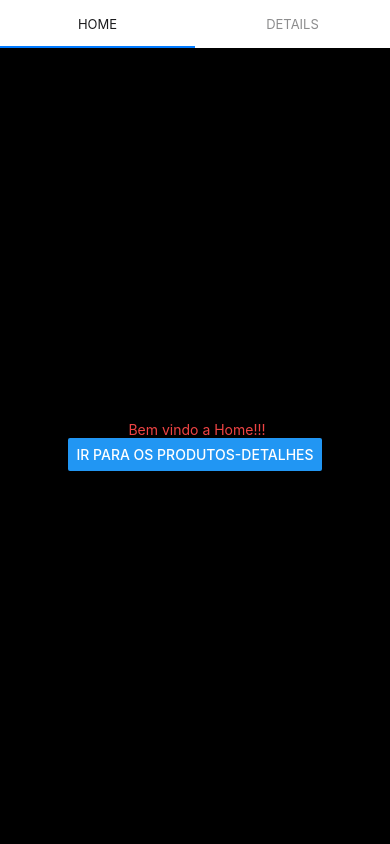
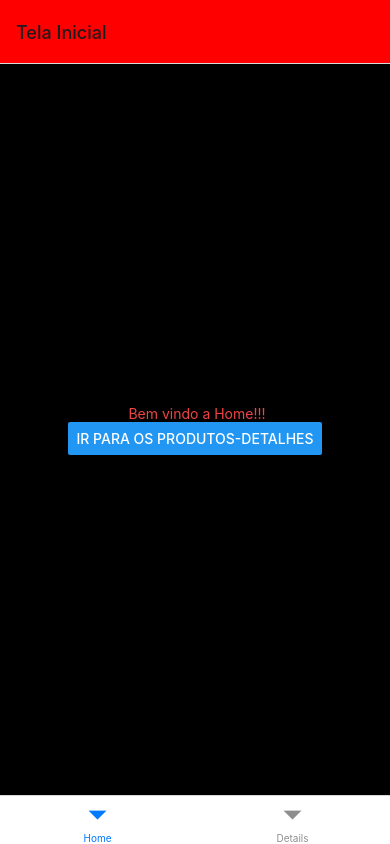
Before and after one commit to RianLimeira/App-React, a React Native app: screen / in a window 390 px wide. Built offline with nearby package versions, Linux system fonts and the light colour scheme.

Commit message:
telas buttom

```diff
--- a/App.js
+++ b/App.js
@@ -2,6 +2,7 @@ import { NavigationContainer } from "@react-navigation/native";
 import StackRouter from "./src/routes/stack";
 import DrawerRouter from "./src/routes/drawer";
 import TopTabsRouter from "./src/routes/topTabs";
+import BottomTabsRouter from "./src/routes/bottomTabs";
 
 export default function App() {
 
@@ -9,7 +10,8 @@ export default function App() {
     <NavigationContainer>
       {/* <StackRouter /> */}
       {/* <DrawerRouter /> */}
-      <TopTabsRouter />
+      {/* <TopTabsRouter /> */}
+      <BottomTabsRouter />
     </NavigationContainer>
   );
 }
--- a/src/routes/bottomTabs/index.js
+++ b/src/routes/bottomTabs/index.js
@@ -0,0 +1,22 @@
+import { createBottomTabNavigator } from "@react-navigation/bottom-tabs";
+import Home from "../../screens/Home";
+import Details from "../../screens/Details";
+
+const BottomTabs = createBottomTabNavigator();
+
+export default function BottomTabsRouter(){
+    return(
+        <BottomTabs.Navigator>
+            <BottomTabs.Screen options={{
+                headerTitle: 'Tela Inicial',
+                headerShown: true,
+                headerStyle: {
+                    backgroundColor: 'red',
+                  },
+            }} name="Home" component={Home} />
+            <BottomTabs.Screen options={{
+                headerTitle: 'Detalhes Produtos'
+            }} name="Details" component={Details} />
+        </BottomTabs.Navigator>
+    )
+}
--- a/src/routes/topTabs/index.js
+++ b/src/routes/topTabs/index.js
@@ -12,7 +12,7 @@ export default function TopTabsRouter(){
                 headerShown: true,
                 headerStyle: {
                     backgroundColor: 'red',
-                    paddingTop: 130,
+
 
                   },
             }} name="Home" component={Home} />
```
